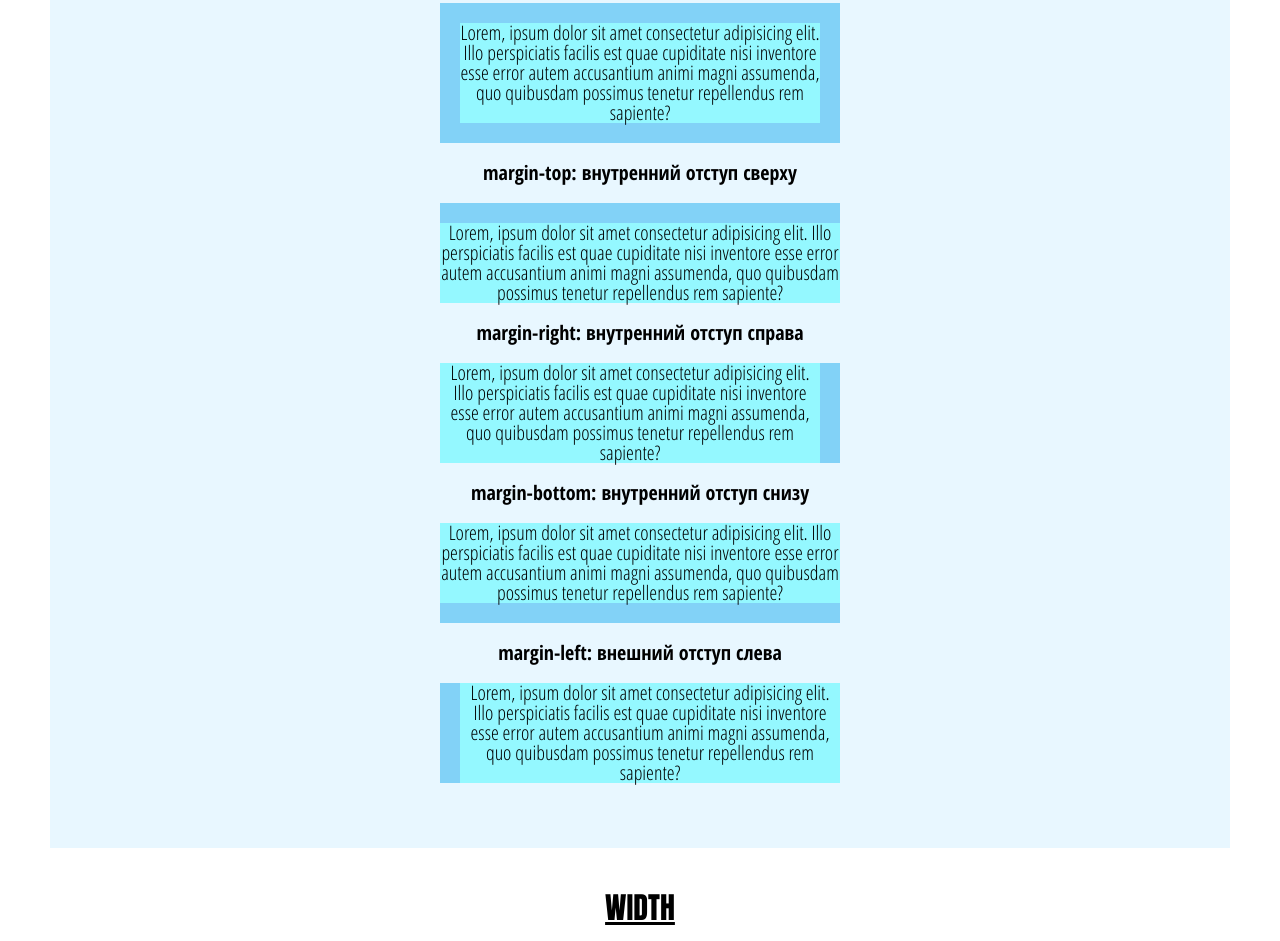
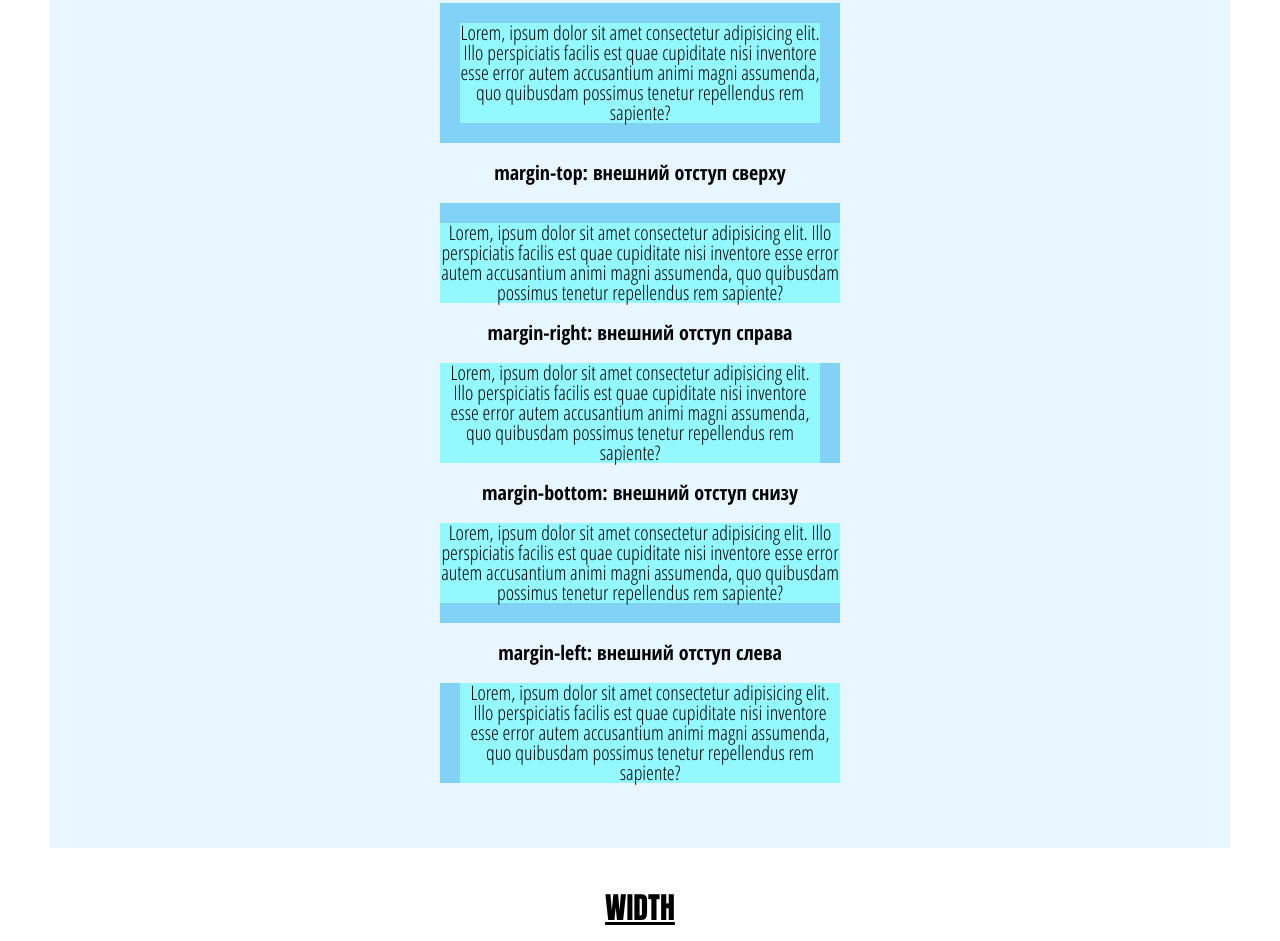
Before and after one commit to Laszlo89/lesson_fifth, a plain HTML site: page index.html in a window 1280 px wide. Shown: the part 1712-2653 px from the top of the page. Drawn offline with Linux system fonts and the light colour scheme.

Commit message:
index.html

```diff
--- a/index.html
+++ b/index.html
@@ -89,7 +89,7 @@
 					</div>
 				</div>
 
-				<p class="subtitle">margin-top: внутренний отступ сверху</p>
+				<p class="subtitle">margin-top: внешний отступ сверху</p>
 				<div class="margin-inner">
 					<div class="margin-top">
 						Lorem, ipsum dolor sit amet consectetur adipisicing elit. Illo perspiciatis facilis est quae
@@ -99,7 +99,7 @@
 					</div>
 				</div>
 
-				<p class="subtitle">margin-right: внутренний отступ справа</p>
+				<p class="subtitle">margin-right: внешний отступ справа</p>
 				<div class="margin-inner">
 					<div class="margin-right">
 						Lorem, ipsum dolor sit amet consectetur adipisicing elit. Illo perspiciatis facilis est quae
@@ -109,7 +109,7 @@
 					</div>
 				</div>
 
-				<p class="subtitle">margin-bottom: внутренний отступ снизу</p>
+				<p class="subtitle">margin-bottom: внешний отступ снизу</p>
 				<div class="margin-inner">
 					<div class="margin-bottom">
 						Lorem, ipsum dolor sit amet consectetur adipisicing elit. Illo perspiciatis facilis est quae
```
